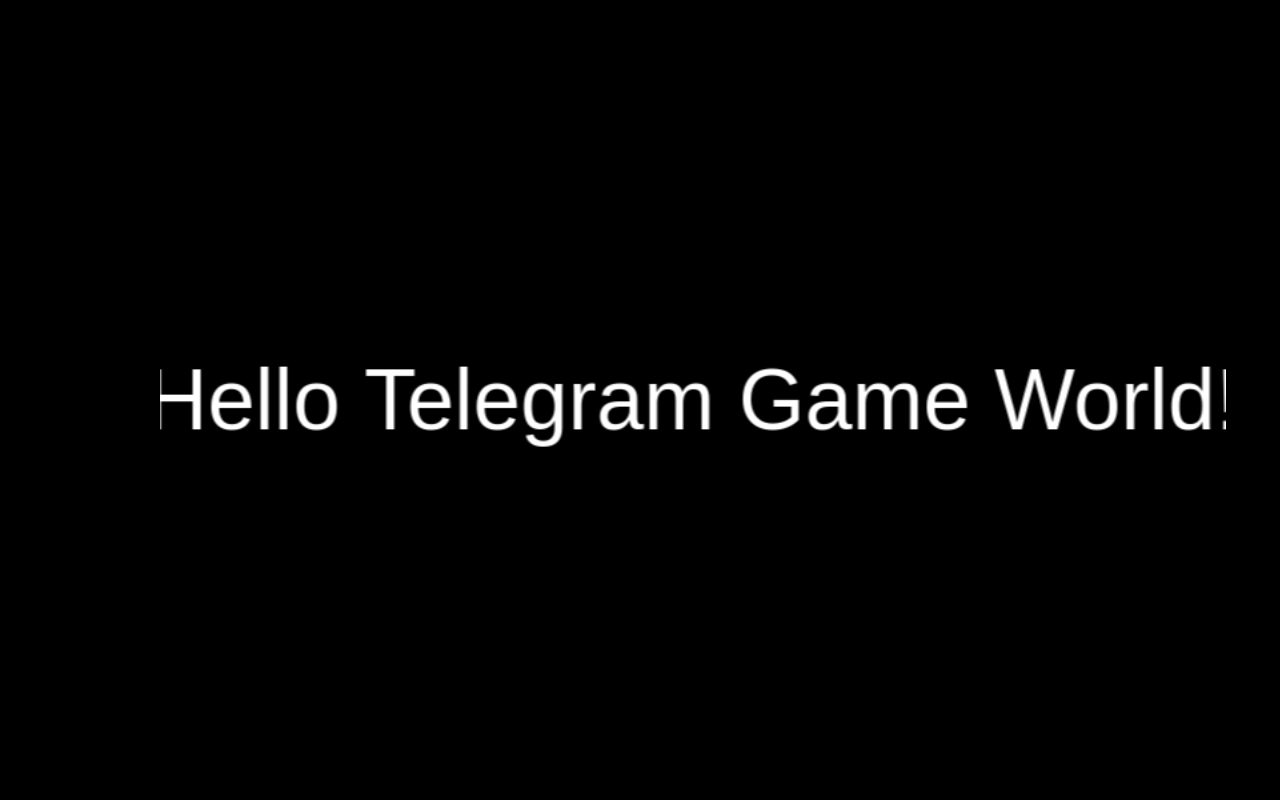
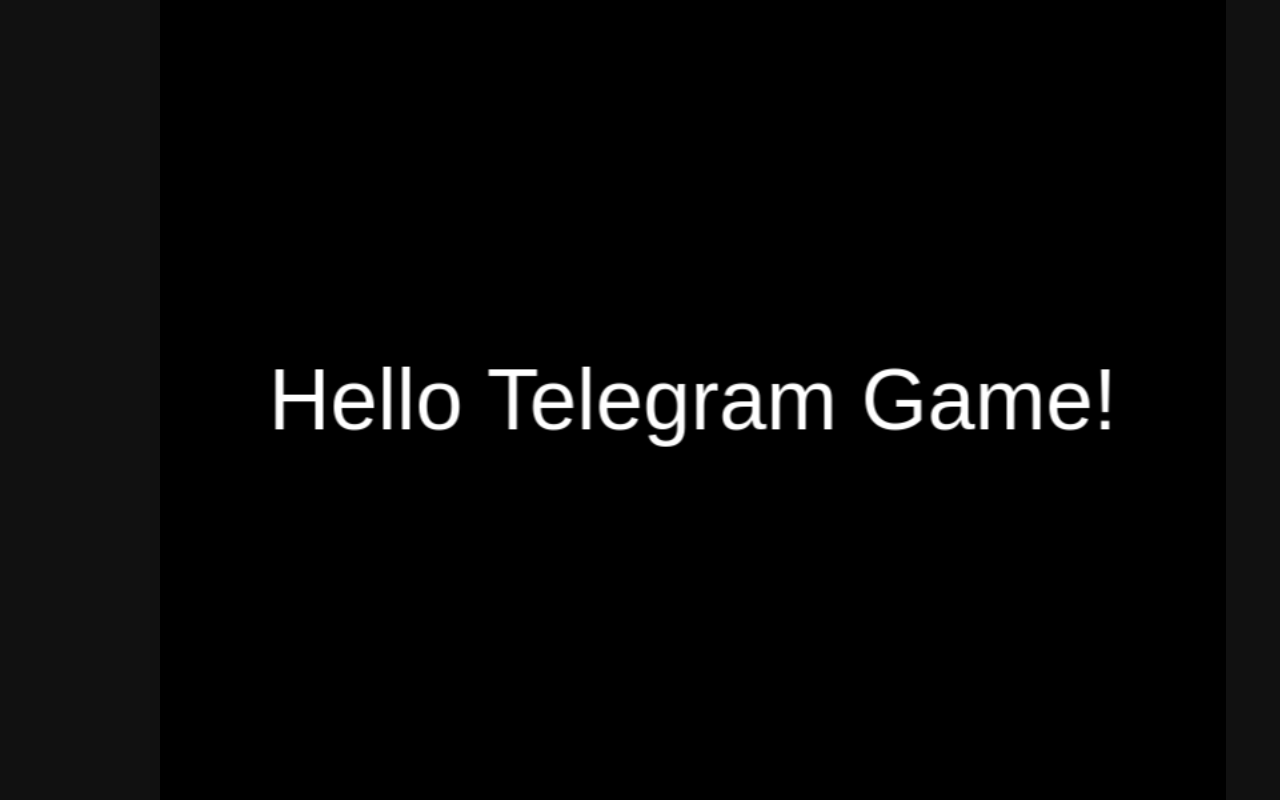
Before and after one commit to Vinatorul/telegame, a website built with Parcel: page src/index.html in a window 1280 px wide. Built offline with nearby package versions, Linux system fonts and the light colour scheme.

Commit message:
check deploy

```diff
--- a/src/index.html
+++ b/src/index.html
@@ -10,7 +10,7 @@
       margin: 0;
       padding: 0;
       overflow: hidden;
-      background-color: #000;
+      background-color: #111;
     }
     #game {
       display: flex;
--- a/src/scenes/HelloScene.js
+++ b/src/scenes/HelloScene.js
@@ -14,7 +14,7 @@
     this.add.text(
       this.cameras.main.centerX,
       this.cameras.main.centerY,
-      'Hello Telegram Game World!',
+      'Hello Telegram Game!',
       {
         font: '64px Arial',
         fill: '#ffffff'
```
